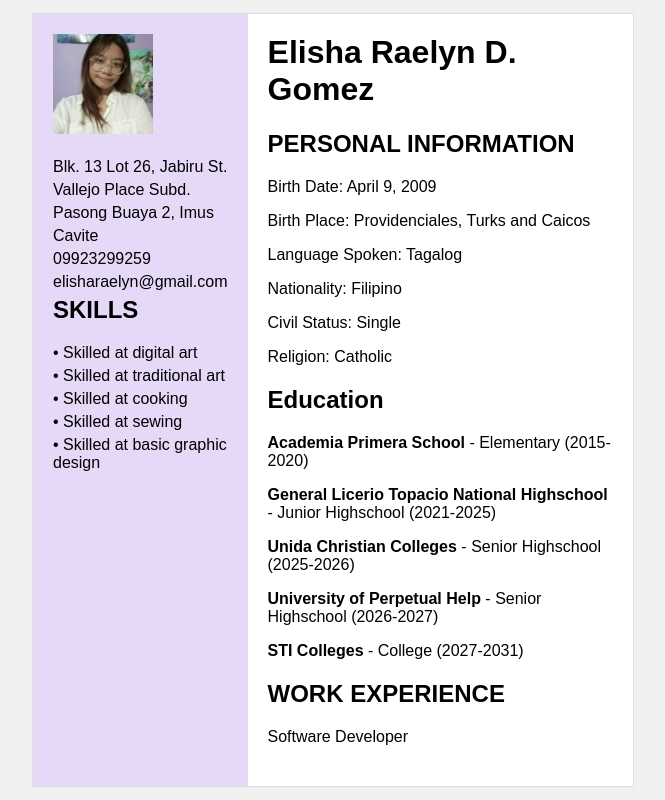
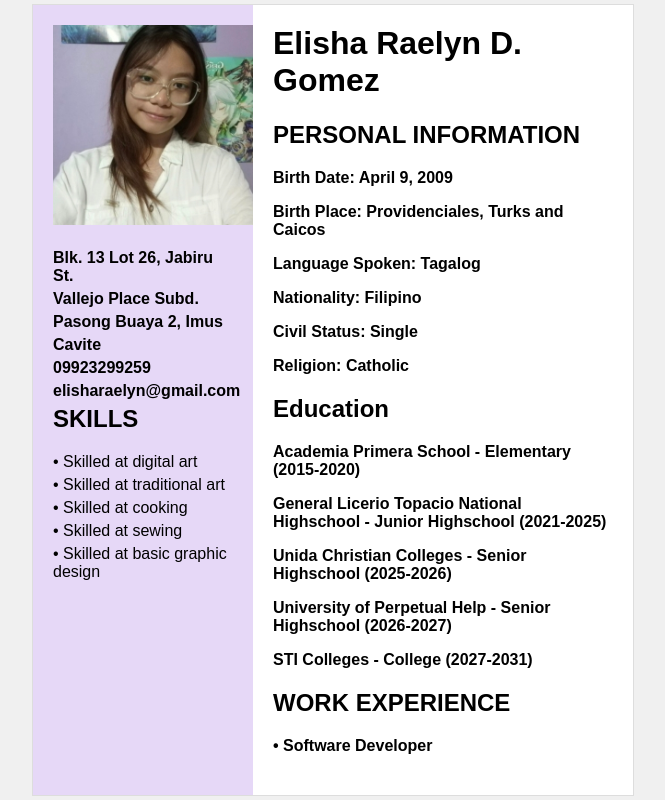
Before and after one commit to sorakiyh/Resume, a plain HTML site: page index.html in a window 1280 px wide. Shown: the whole page, without its empty margins (307-972 px from the left). Drawn offline with Linux system fonts and the light colour scheme.

Commit message:
Update index.html

```diff
--- a/index.html
+++ b/index.html
@@ -31,8 +31,8 @@
             width: 70%;
         }
         .photo img {
-            width: 100px;
-            height: 100px;
+            width: 200px;
+            height: 200px;
             border-radius: 0;
         }
         .personal-info {
@@ -66,12 +66,12 @@
                 <img src="Screenshot_20251002_233339.jpg" alt="me fr">
             </div>
             <div class="personal-info">
-                <p>Blk. 13 Lot 26, Jabiru St.</p>
-                <p>Vallejo Place Subd.</p>
-                <p>Pasong Buaya 2, Imus</p>
-                <p>Cavite</p>
-                <p>09923299259</p>
-                <p>elisharaelyn@gmail.com</p>
+                <p><b>Blk. 13 Lot 26, Jabiru St.</b></p>
+                <p><b>Vallejo Place Subd.</b></p>
+                <p><b>Pasong Buaya 2, Imus</b></p>
+                <p><b>Cavite</b></p>
+                <p><b>09923299259</b></p>
+                <p><b>elisharaelyn@gmail.com</b></p>
             </div>
             <div class="section">
                 <h2>SKILLS</h2>
@@ -88,12 +88,12 @@
             <h1>Elisha Raelyn D. Gomez</h1>
             <div class="section">
                 <h2>PERSONAL INFORMATION</h2>
-                <p>Birth Date: April 9, 2009</p>
-                <p>Birth Place: Providenciales, Turks and Caicos</p>
-                <p>Language Spoken: Tagalog</p>
-                <p>Nationality: Filipino</p>
-                <p>Civil Status: Single</p>
-                <p>Religion: Catholic</p>
+                <p><b>Birth Date: April 9, 2009</p>
+                <p><b>Birth Place: Providenciales, Turks and Caicos</b></p>
+                <p><b>Language Spoken: Tagalog</b></p>
+                <p><b>Nationality: Filipino</b></p>
+                <p><b>Civil Status: Single</b></p>
+                <p><b>Religion: Catholic</b></p>
             </div>
             <div class="section">
                 <h2>Education</h2>
@@ -105,7 +105,7 @@
             </div>
             <div class="section">
                 <h2>WORK EXPERIENCE</h2>
-                <p>Software Developer</p>
+                <p>• Software Developer</p>
             </div>
         </div>
     </div>
```
